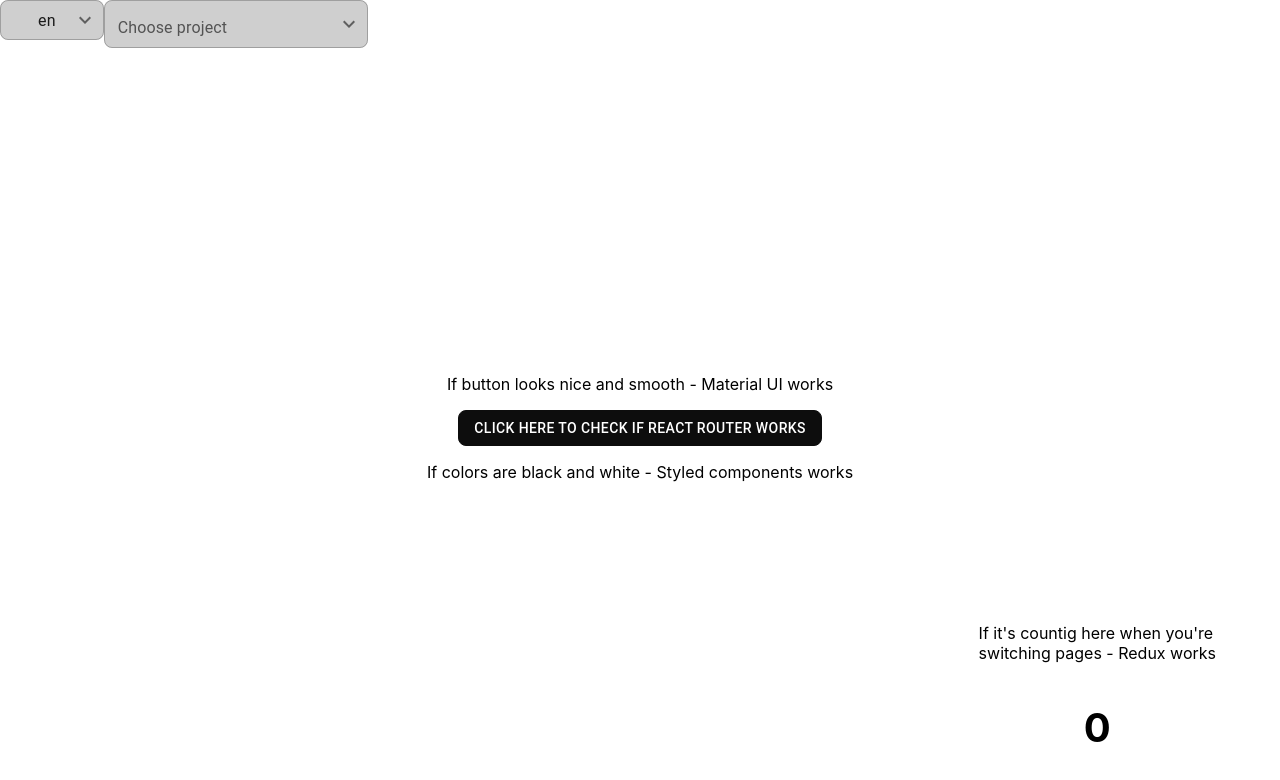
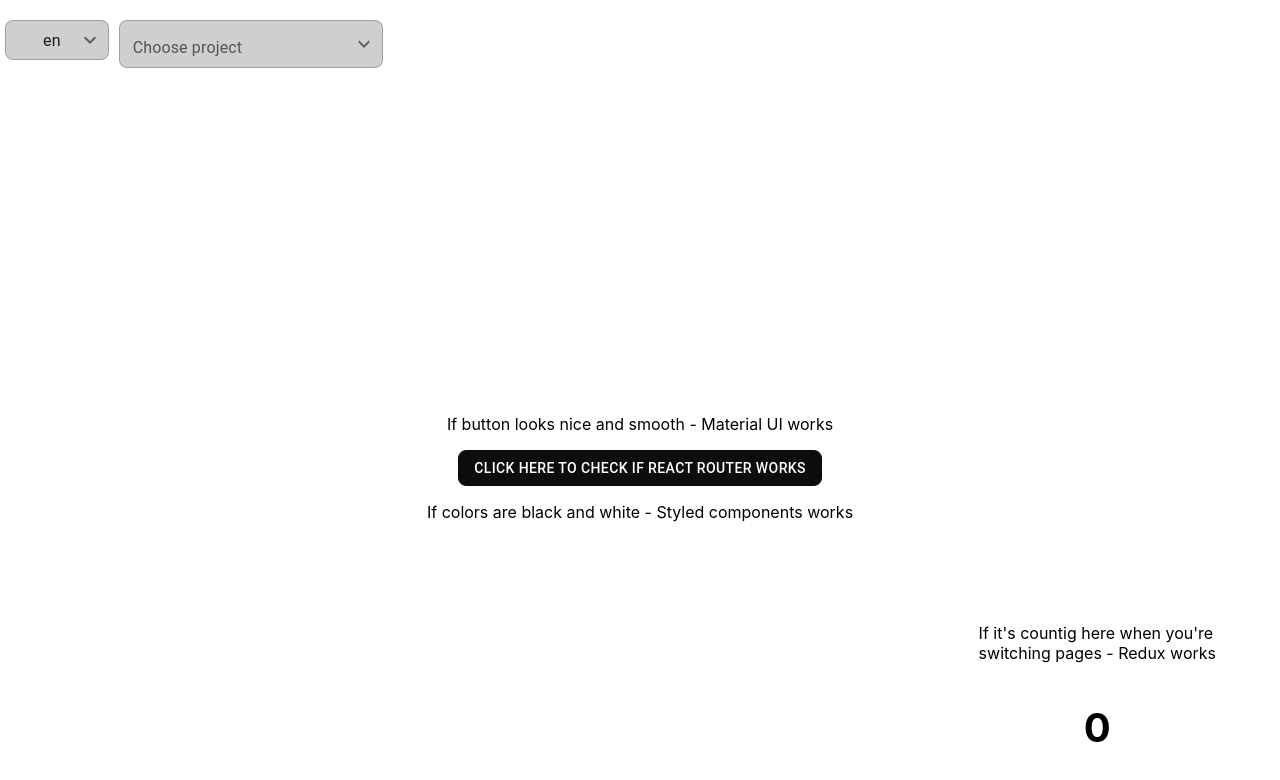
Before and after one commit to intive/patronage22-bialystok-js-simple-jira, a React (Create React App) app: page / in a window 1280 px wide. Shown: the top 780 px of the page. Built offline with nearby package versions, Linux system fonts and the light colour scheme.

Commit message:
finished styling select components, repaired yarn version

```diff
--- a/package.json
+++ b/package.json
@@ -66,5 +66,5 @@
   "lint-staged": {
     "**/*": "prettier --write --ignore-unknown"
   },
-  "packageManager": "yarn@3.1.1"
+  "packageManager": "yarn@1.22.17"
 }
--- a/src/components/Select/Select.style.tsx
+++ b/src/components/Select/Select.style.tsx
@@ -1,10 +1,15 @@
-import { styled, css } from "@mui/material/styles";
+import { styled, css } from "@mui/system";
+import FormControl from "@mui/material/FormControl";
 import Select from "@mui/material/Select";
 import MenuItem from "@mui/material/MenuItem";
 
 interface StyledSelectProps {
   secondary?: boolean;
 }
+
+export const StyledFormControl = styled(FormControl)`
+  margin: 20px 5px;
+`;
 
 export const StyledSelect = styled(Select)<StyledSelectProps>`
   height: 40px;
@@ -16,7 +21,6 @@ export const StyledSelect = styled(Select)<StyledSelectProps>`
   font-weight: 400;
   font-size: 16px;
   cursor: pointer;
-  /* margin: 20px 2px; */
 
   &:hover {
     background-color: ${({ theme }) => theme.palette.grey[400]};
@@ -34,13 +38,6 @@ export const StyledSelect = styled(Select)<StyledSelectProps>`
         background-color: ${({ theme }) => theme.palette.grey[50]};
       }
     `}
-
-  & .MuiPaper-root {
-    box-shadow: ${({ theme }) => theme.shadows[2]};
-  }
-  &.MuiInputLabel-root {
-    display: hidden;
-  }
 `;
 
 export const StyledMenuItem = styled(MenuItem)<StyledSelectProps>`
@@ -57,4 +54,9 @@ export const StyledMenuItem = styled(MenuItem)<StyledSelectProps>`
       background-color: ${({ theme }) => theme.palette.primary.main};
       padding: 12px 24px 12px 16px;
     `}
+  &ul
+    <
+    li {
+    padding-top: 0;
+  }
 `;
--- a/src/components/Select/Select.tsx
+++ b/src/components/Select/Select.tsx
@@ -1,5 +1,9 @@
 import FormControl from "@mui/material/FormControl";
-import { StyledSelect, StyledMenuItem } from "./Select.style";
+import {
+  StyledSelect,
+  StyledMenuItem,
+  StyledFormControl,
+} from "./Select.style";
 import { InputLabel, SelectChangeEvent } from "@mui/material";
 import KeyboardArrowDownIcon from "@mui/icons-material/KeyboardArrowDown";
 
@@ -19,11 +23,9 @@ export const Select: React.FC<SelectProps> = ({
   label,
 }) => {
   return (
-    <FormControl>
-      {label && <InputLabel id='select-label'>{label}</InputLabel>}
+    <StyledFormControl>
+      {label && <InputLabel id={`${label}'-label'`}>{label}</InputLabel>}
       <StyledSelect
-        labelId='select-label'
-        id='imple-select'
         onChange={handleSelect}
         value={value}
         renderValue={(value: any) => value}
@@ -40,6 +42,6 @@ export const Select: React.FC<SelectProps> = ({
             )
         )}
       </StyledSelect>
-    </FormControl>
+    </StyledFormControl>
   );
 };
```
Also changed, not shown: .yarnrc.yml (deleted), 1 other file (tests, documents, lock files or other folders).
